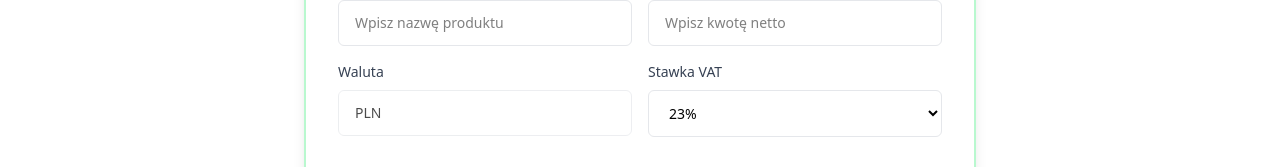
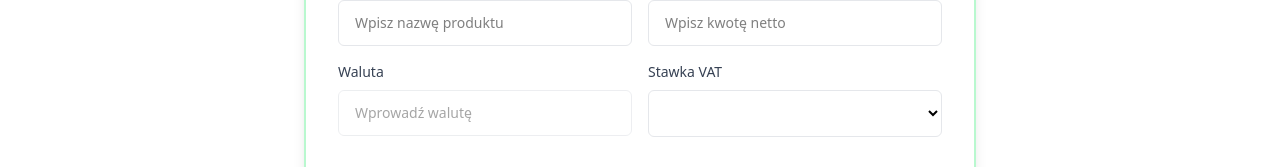
Before and after one commit to KacperNlp/Tax-Calculator, a Nuxt app: page / in a window 1280 px wide. Shown: the part 348-515 px from the top of the page. Built offline with nearby package versions, Linux system fonts and the light colour scheme.

Commit message:
feat: input and select components functionality to pass values to the parent

```diff
--- a/app/components/ui/InputField.vue
+++ b/app/components/ui/InputField.vue
@@ -4,16 +4,20 @@ withDefaults(
         type: string;
         placeholder: string;
         label: string;
-        value?: string;
+        modelValue?: string;
         disabled?: boolean;
     }>(),
     {
         type: "text",
         placeholder: "",
-        value: "",
+        modelValue: "",
         disabled: false,
     }
 );
+
+const emit = defineEmits<{
+    (e: "update:modelValue", value: string): void;
+}>();
 
 const fieldId = `input-field-${Math.random().toString(36).substring(2, 15)}`;
 </script>
@@ -25,7 +29,8 @@ const fieldId = `input-field-${Math.random().toString(36).substring(2, 15)}`;
             :id="fieldId"
             :type="type"
             :placeholder="placeholder"
-            :value="value"
+            :value="modelValue"
+            @input="emit('update:modelValue', ($event.target as HTMLInputElement).value)"
             :disabled="disabled"
             class="w-full rounded-md border border-gray-200 px-3 md:px-4 py-2 md:py-3 text-sm disabled:opacity-70 disabled:cursor-not-allowed"
         />
--- a/app/components/ui/SelectField.vue
+++ b/app/components/ui/SelectField.vue
@@ -8,12 +8,17 @@ withDefaults(
     defineProps<{
         label: string;
         options: Option[];
+        modelValue?: string;
     }>(),
     {
         label: "",
         options: () => [],
     }
 );
+
+const emit = defineEmits<{
+    (e: "update:modelValue", value: string): void;
+}>();
 
 const fieldId = `select-field-${Math.random().toString(36).substring(2, 15)}`;
 </script>
@@ -23,6 +28,8 @@ const fieldId = `select-field-${Math.random().toString(36).substring(2, 15)}`;
         <label :for="fieldId" class="text-sm text-gray-700">{{ label }}</label>
         <select
             :id="fieldId"
+            :value="modelValue"
+            @change="emit('update:modelValue', ($event.target as HTMLSelectElement).value)"
             class="w-full rounded-md border border-gray-200 px-3 md:px-4 py-2 md:py-3 text-sm cursor-pointer disabled:opacity-70 disabled:cursor-not-allowed"
         >
             <option v-for="option in options" :value="option.value">{{ option.label }}</option>
```
